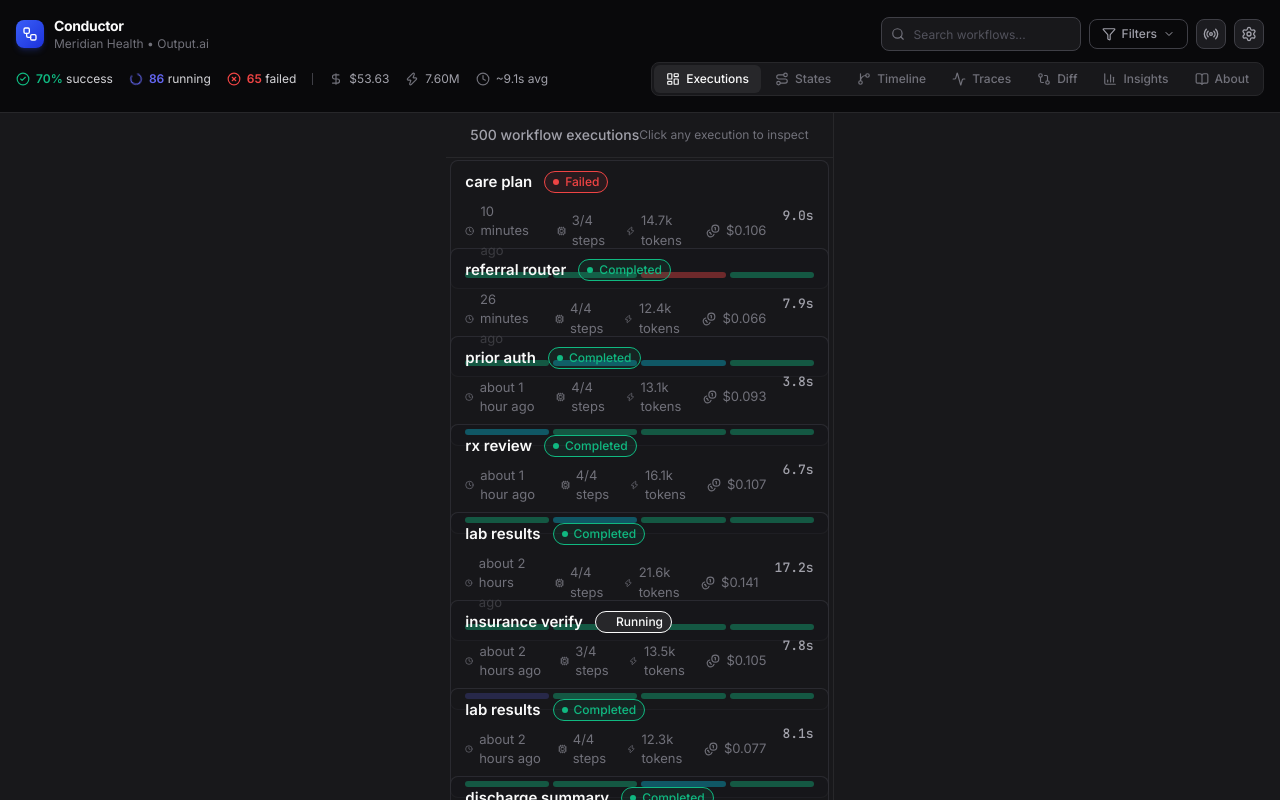
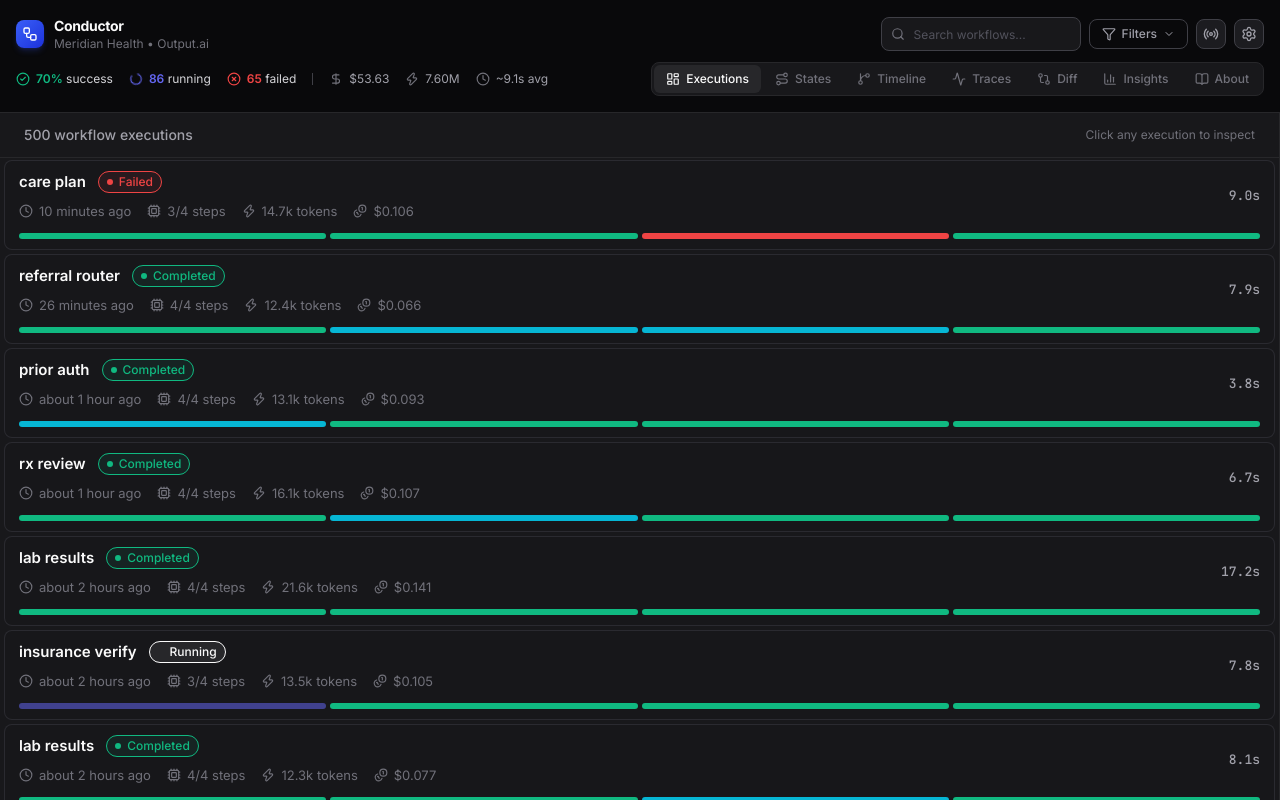
Before and after one commit to brianchristopherbrady/output-conductor, a React (Vite) app: page / in a window 1280 px wide. Both pictures are taken after a click on the button "Open Dashboard". Built offline with nearby package versions, Linux system fonts and the light colour scheme.

Commit message:
Fix overlapping execution rows and widen executions list
Measure virtualized row heights so wrapped metadata no longer overlaps the next row, keep status badges from shrinking, and let the unselected executions list fill the available width.

```diff
--- a/src/App.tsx
+++ b/src/App.tsx
@@ -346,12 +346,10 @@ export function App() {
             >
               {/* Execution list */}
               <div
-                className="flex flex-col overflow-hidden border-r transition-all"
+                className="flex min-w-0 flex-col overflow-hidden border-r transition-all"
                 style={{
                   borderColor: 'var(--ds-border-secondary)',
-                  width: selectedExecution ? '50%' : undefined,
-                  maxWidth: selectedExecution ? undefined : '80rem',
-                  marginInline: selectedExecution ? undefined : 'auto',
+                  width: selectedExecution ? '50%' : '100%',
                 }}
               >
               <div
--- a/src/components/dashboard/ExecutionList.tsx
+++ b/src/components/dashboard/ExecutionList.tsx
@@ -1,4 +1,4 @@
-import { useRef, memo } from 'react';
+import { useRef, useLayoutEffect, memo } from 'react';
 import { useVirtualizer } from '@tanstack/react-virtual';
 import { motion } from 'framer-motion';
 import { formatDistanceToNow } from 'date-fns';
@@ -28,7 +28,6 @@ const ExecutionRow = memo(function ExecutionRow({
 
   return (
     <motion.div
-      layout
       onClick={onSelect}
       className="group cursor-pointer transition-all duration-150"
       style={{
@@ -41,16 +40,16 @@ const ExecutionRow = memo(function ExecutionRow({
     >
       <div className="flex items-center justify-between gap-4">
         <div className="min-w-0 flex-1">
-          <div className="flex items-center gap-3">
+          <div className="flex min-w-0 flex-wrap items-center gap-x-3 gap-y-2">
             <h3
-              className="truncate font-semibold"
+              className="max-w-full truncate font-semibold"
               style={{ color: 'var(--ds-text-primary)', fontSize: 'calc(var(--ds-font-size) + 2px)' }}
             >
               {execution.workflowName.replace(/_/g, ' ')}
             </h3>
             <StatusBadge status={execution.status} />
           </div>
-          <div className="mt-2 flex items-center gap-4" style={{ color: 'var(--ds-text-muted)' }}>
+          <div className="mt-2 flex flex-wrap items-center gap-x-4 gap-y-2 [&>span]:whitespace-nowrap [&>span>svg]:shrink-0" style={{ color: 'var(--ds-text-muted)' }}>
             <span className="flex items-center gap-1.5">
               <Clock style={{ width: 'var(--ds-icon-size)', height: 'var(--ds-icon-size)' }} />
               {formatDistanceToNow(execution.startedAt, { addSuffix: true })}
@@ -70,7 +69,7 @@ const ExecutionRow = memo(function ExecutionRow({
           </div>
         </div>
         {execution.duration && (
-          <div className="text-right">
+          <div className="shrink-0 whitespace-nowrap text-right">
             <span className="font-mono font-medium" style={{ color: 'var(--ds-text-tertiary)' }}>{formatDuration(execution.duration)}</span>
           </div>
         )}
@@ -110,15 +109,38 @@ export function ExecutionList({ executions, selectedId, onSelect }: ExecutionLis
     count: executions.length,
     getScrollElement: () => parentRef.current,
     estimateSize: () => rowHeight,
+    getItemKey: (index) => executions[index].id,
+    measureElement: (element) => element.getBoundingClientRect().height,
     overscan: 10,
   });
+
+  useLayoutEffect(() => {
+    const parent = parentRef.current;
+    if (!parent) return;
+
+    const measureRows = () => {
+      parent.querySelectorAll<HTMLDivElement>('[data-index]').forEach((element) => {
+        virtualizer.measureElement(element);
+      });
+    };
+
+    measureRows();
+    const observer = new ResizeObserver(measureRows);
+    observer.observe(parent);
+    window.addEventListener('resize', measureRows);
+
+    return () => {
+      observer.disconnect();
+      window.removeEventListener('resize', measureRows);
+    };
+  }, [virtualizer, density]);
 
   const listGap = density === 'compact' ? '1px 4px' : density === 'spacious' ? '4px 6px' : '2px 4px';
 
   return (
     <div
       ref={parentRef}
-      className="h-full overflow-auto"
+      className="min-h-0 flex-1 overflow-auto"
     >
       <div
         style={{
@@ -132,12 +154,13 @@ export function ExecutionList({ executions, selectedId, onSelect }: ExecutionLis
           return (
             <div
               key={virtualItem.key}
+              data-index={virtualItem.index}
+              ref={(element) => virtualizer.measureElement(element)}
               style={{
                 position: 'absolute',
                 top: 0,
                 left: 0,
                 width: '100%',
-                height: `${virtualItem.size}px`,
                 transform: `translateY(${virtualItem.start}px)`,
               }}
             >
--- a/src/components/shared/StatusBadge.tsx
+++ b/src/components/shared/StatusBadge.tsx
@@ -12,7 +12,7 @@ export function StatusBadge({ status, size = 'sm', pulse = false }: StatusBadgeP
 
   return (
     <span
-      className={`inline-flex items-center gap-1.5 rounded-full border px-2 py-0.5 text-xs font-medium capitalize ${size === 'md' ? 'px-2.5 py-1 text-sm' : ''}`}
+      className={`inline-flex shrink-0 items-center gap-1.5 whitespace-nowrap rounded-full border px-2 py-0.5 text-xs font-medium capitalize ${size === 'md' ? 'px-2.5 py-1 text-sm' : ''}`}
       style={{
         color: getStatusColor(status),
         borderColor,
```
